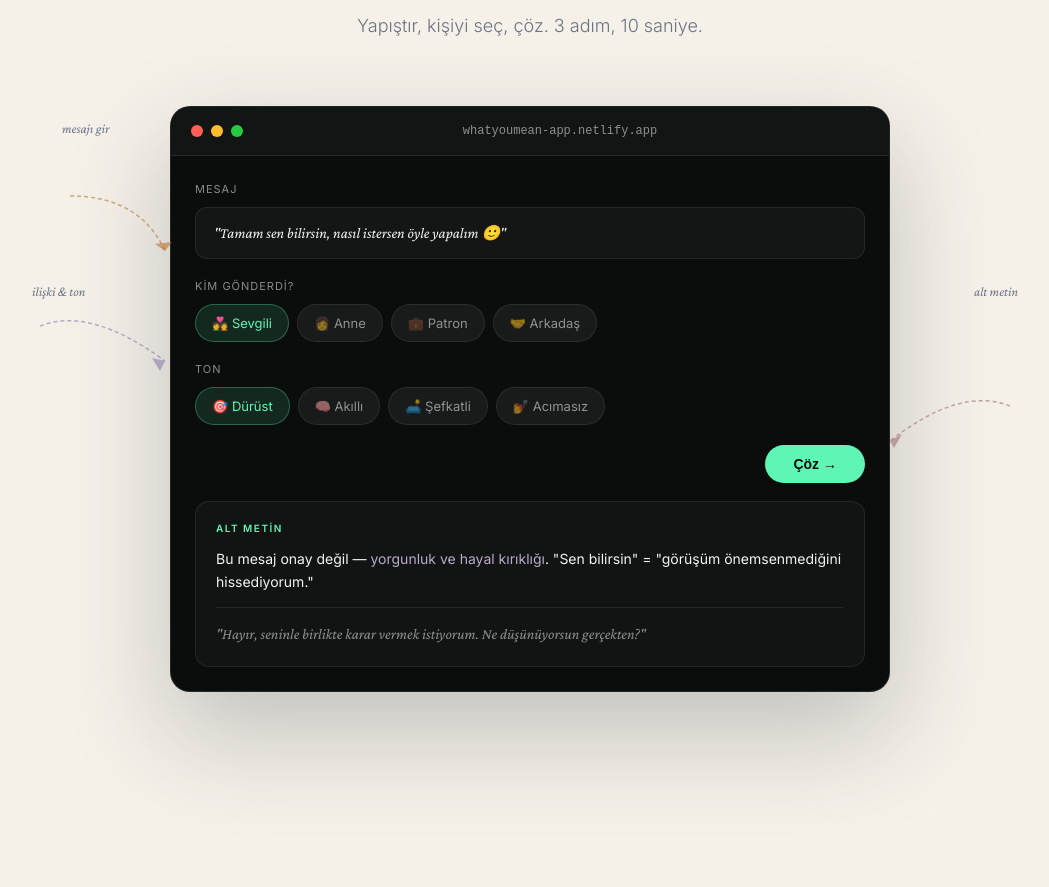
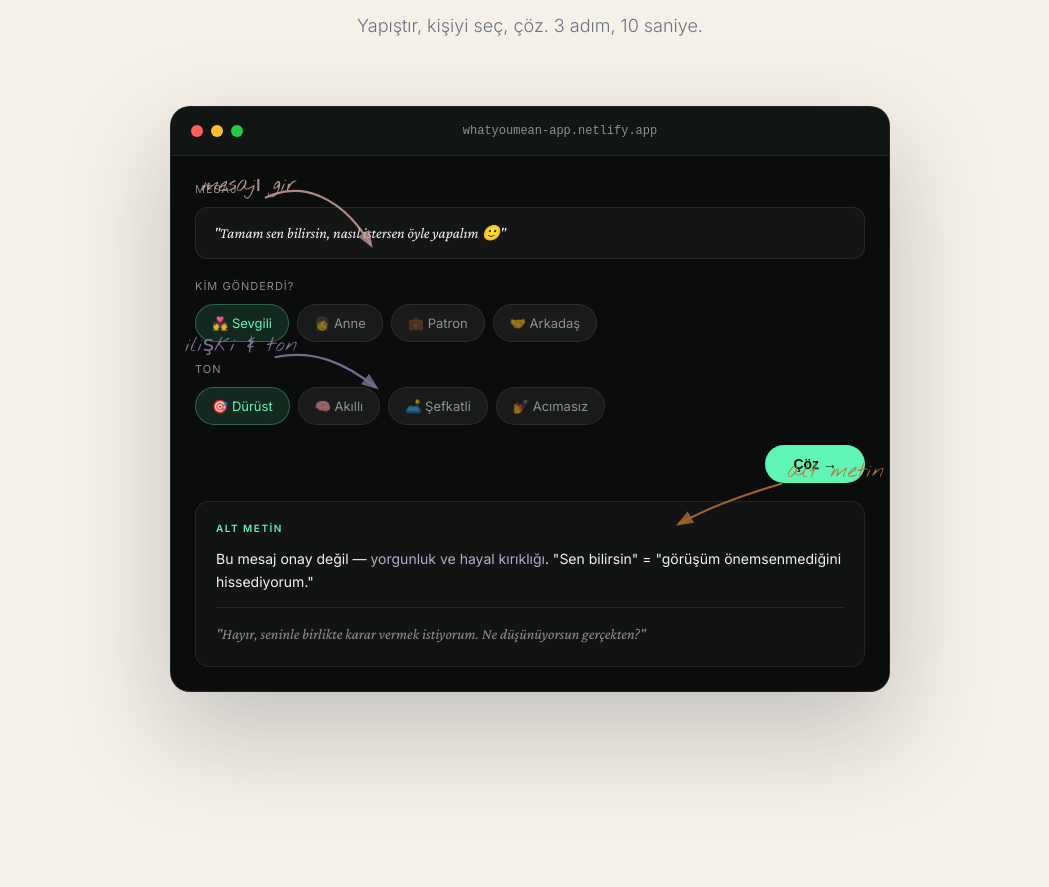
Before and after one commit to sapieneo/whatyoumean-landing, a plain HTML site: page index.html in a window 1280 px wide. Shown: the part 3554-4441 px from the top of the page, without its empty margins (110-1159 px from the left). Drawn offline with nearby package versions, Linux system fonts and the light colour scheme.

Commit message:
Mockup arrows: hand-drawn overlay SVG inside window, Nothing You Could Do font, large

```diff
--- a/index.html
+++ b/index.html
@@ -4,7 +4,7 @@
 <meta charset="UTF-8">
 <meta name="viewport" content="width=device-width, initial-scale=1.0">
 <title>WhatYouMean — Mesajların Arkasını Çöz</title>
-<link href="https://fonts.googleapis.com/css2?family=Comfortaa:wght@400;600;700&family=Inter:wght@300;400;500;600&family=Crimson+Pro:ital,wght@0,400;0,600;1,400;1,600&family=Poiret+One&display=swap" rel="stylesheet">
+<link href="https://fonts.googleapis.com/css2?family=Comfortaa:wght@400;600;700&family=Inter:wght@300;400;500;600&family=Crimson+Pro:ital,wght@0,400;0,600;1,400;1,600&family=Poiret+One&family=Nothing+You+Could+Do&display=swap" rel="stylesheet">
 <style>
 *{margin:0;padding:0;box-sizing:border-box}
 :root{
@@ -523,8 +523,15 @@ h1 .dim{color:var(--text-faint)}
 .arrow-label{
   font-size:13px;font-weight:500;
   color:var(--text-muted);
-  font-family:'Crimson Pro',serif;font-style:italic;
+  font-family:'Nothing You Could Do',cursive;
   white-space:nowrap;
+}
+/* overlay SVG sits on top of app window */
+.mockup-overlay{
+  position:absolute;inset:0;
+  pointer-events:none;
+  z-index:10;
+  overflow:visible;
 }
 
 
@@ -897,28 +904,42 @@ footer p{font-size:14px;color:var(--text-faint);}
   <p class="sub" data-i18n="mockup_sub">Yapıştır, kişiyi seç, çöz. 3 adım, 10 saniye.</p>
 
   <div class="mockup-outer">
-    <!-- Curved arrow: mesajı gir -->
-    <svg style="position:absolute;left:-110px;top:80px;overflow:visible;" width="120" height="90" viewBox="0 0 120 90">
-      <path d="M10,10 Q80,10 105,65" fill="none" stroke="#B87333" stroke-width="1.5" stroke-dasharray="4,3" opacity="0.6"/>
-      <polygon points="105,65 95,58 112,56" fill="#B87333" opacity="0.6"/>
-    </svg>
-    <div style="position:absolute;left:-108px;top:12px;text-align:right;" class="arrow-label" data-i18n="arrow1">mesajı gir</div>
+    <div class="app-window" style="position:relative;">
+      <!-- OVERLAY: hand-drawn arrows + labels ON TOP of app window -->
+      <svg class="mockup-overlay" viewBox="0 0 720 520" xmlns="http://www.w3.org/2000/svg" style="position:absolute;top:0;left:0;width:100%;height:100%;pointer-events:none;z-index:10;">
+        <defs>
+          <marker id="ah1" markerWidth="8" markerHeight="8" refX="6" refY="3" orient="auto">
+            <path d="M0,0 L0,6 L8,3 z" fill="#C9A09A" opacity="0.85"/>
+          </marker>
+          <marker id="ah2" markerWidth="8" markerHeight="8" refX="6" refY="3" orient="auto">
+            <path d="M0,0 L0,6 L8,3 z" fill="#8B7BA8" opacity="0.85"/>
+          </marker>
+          <marker id="ah3" markerWidth="8" markerHeight="8" refX="6" refY="3" orient="auto">
+            <path d="M0,0 L0,6 L8,3 z" fill="#B87333" opacity="0.85"/>
+          </marker>
+        </defs>
 
-    <!-- Curved arrow: ilişki & ton -->
-    <svg style="position:absolute;left:-140px;top:200px;overflow:visible;" width="150" height="80" viewBox="0 0 150 80">
-      <path d="M10,20 Q60,0 135,55" fill="none" stroke="#8B7BA8" stroke-width="1.5" stroke-dasharray="4,3" opacity="0.6"/>
-      <polygon points="135,55 122,52 130,65" fill="#8B7BA8" opacity="0.6"/>
-    </svg>
-    <div style="position:absolute;left:-138px;top:175px;text-align:right;" class="arrow-label" data-i18n="arrow2">ilişki & ton</div>
+        <!-- Arrow 1: mesajı gir — top left, points to message input ~y=110 -->
+        <path d="M 95,58 C 130,42 170,55 200,105"
+          fill="none" stroke="#C9A09A" stroke-width="2.2"
+          stroke-linecap="round" marker-end="url(#ah1)" opacity="0.85"/>
+        <text x="30" y="52" font-family="'Nothing You Could Do', cursive"
+          font-size="22" fill="#C9A09A" opacity="0.9" data-i18n-svg="arrow1">mesajı gir</text>
 
-    <!-- Curved arrow: alt metin -->
-    <svg style="position:absolute;right:-130px;top:280px;overflow:visible;" width="140" height="80" viewBox="0 0 140 80">
-      <path d="M130,20 Q80,0 10,55" fill="none" stroke="#A0706A" stroke-width="1.5" stroke-dasharray="4,3" opacity="0.6"/>
-      <polygon points="10,55 22,48 14,62" fill="#A0706A" opacity="0.6"/>
-    </svg>
-    <div style="position:absolute;right:-128px;top:175px;text-align:left;" class="arrow-label" data-i18n="arrow3">alt metin</div>
+        <!-- Arrow 2: ilişki & ton — left side, points to pills ~y=255 -->
+        <path d="M 105,218 C 145,210 175,225 205,248"
+          fill="none" stroke="#8B7BA8" stroke-width="2.2"
+          stroke-linecap="round" marker-end="url(#ah2)" opacity="0.85"/>
+        <text x="14" y="212" font-family="'Nothing You Could Do', cursive"
+          font-size="22" fill="#8B7BA8" opacity="0.9" data-i18n-svg="arrow2">ilişki &amp; ton</text>
 
-    <div class="app-window">
+        <!-- Arrow 3: alt metin — right side, points to result area ~y=380 -->
+        <path d="M 612,345 C 578,355 540,368 510,385"
+          fill="none" stroke="#B87333" stroke-width="2.2"
+          stroke-linecap="round" marker-end="url(#ah3)" opacity="0.85"/>
+        <text x="618" y="338" font-family="'Nothing You Could Do', cursive"
+          font-size="22" fill="#B87333" opacity="0.9" data-i18n-svg="arrow3">alt metin</text>
+      </svg>
       <div class="app-titlebar">
         <div class="traffic" style="background:#FF5F57"></div>
         <div class="traffic" style="background:#FFBD2E"></div>
@@ -1342,6 +1363,11 @@ function setLang(lang){
     const k=el.getAttribute('data-i18n');
     if(i18n[lang]?.[k])el.innerHTML=i18n[lang][k];
   });
+  // SVG text elements
+  document.querySelectorAll('[data-i18n-svg]').forEach(el=>{
+    const k=el.getAttribute('data-i18n-svg');
+    if(i18n[lang]?.[k])el.textContent=i18n[lang][k];
+  });
   document.documentElement.lang=lang;
 }
 
```
